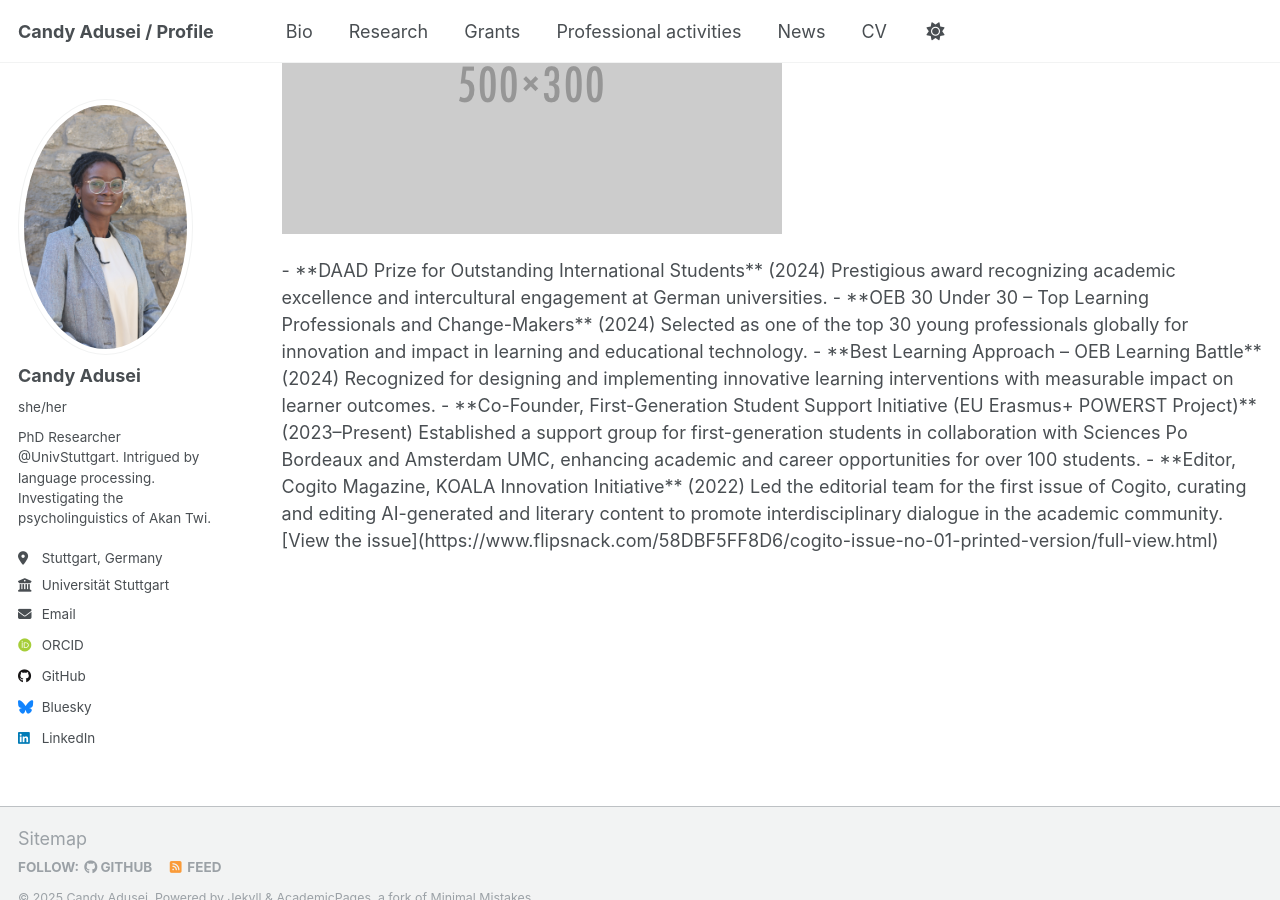
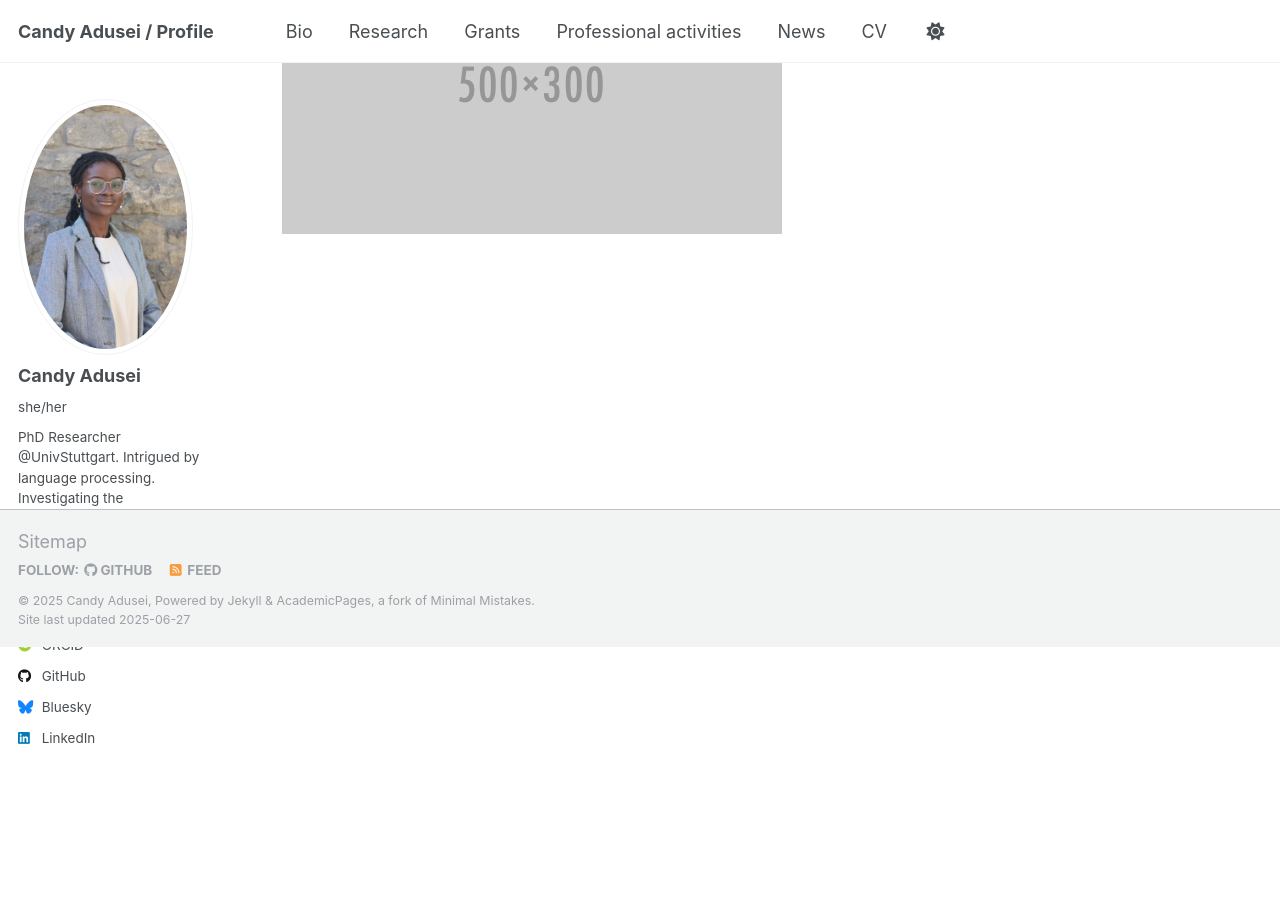
Before and after one commit to Candy-Adusei/candy-adusei.github.io, a Jekyll site: the page built from _pages/portfolio.html, in a window 1280 px wide and 900 px high, scrolled down 828 px. Built offline with Jekyll 4.4.1, drawn with Linux system fonts in a browser that asks for light colours; some web fonts are replaced.

Commit message:
Update portfolio.html

```diff
--- a/_pages/portfolio.html
+++ b/_pages/portfolio.html
@@ -11,19 +11,3 @@
 {% for post in site.portfolio %}
   {% include archive-single.html %}
 {% endfor %}
-
-- **DAAD Prize for Outstanding International Students** (2024)
-  Prestigious award recognizing academic excellence and intercultural engagement at German universities.
-
-- **OEB 30 Under 30 – Top Learning Professionals and Change-Makers** (2024)
-  Selected as one of the top 30 young professionals globally for innovation and impact in learning and educational technology.
-
-- **Best Learning Approach – OEB Learning Battle** (2024)
-  Recognized for designing and implementing innovative learning interventions with measurable impact on learner outcomes.
-
-- **Co-Founder, First-Generation Student Support Initiative (EU Erasmus+ POWERST Project)** (2023–Present)
-  Established a support group for first-generation students in collaboration with Sciences Po Bordeaux and Amsterdam UMC, enhancing academic and career opportunities for over 100 students.
-
-- **Editor, Cogito Magazine, KOALA Innovation Initiative** (2022)
-  Led the editorial team for the first issue of Cogito, curating and editing AI-generated and literary content to promote interdisciplinary dialogue in the academic community.
-  [View the issue](https://www.flipsnack.com/58DBF5FF8D6/cogito-issue-no-01-printed-version/full-view.html)
```
